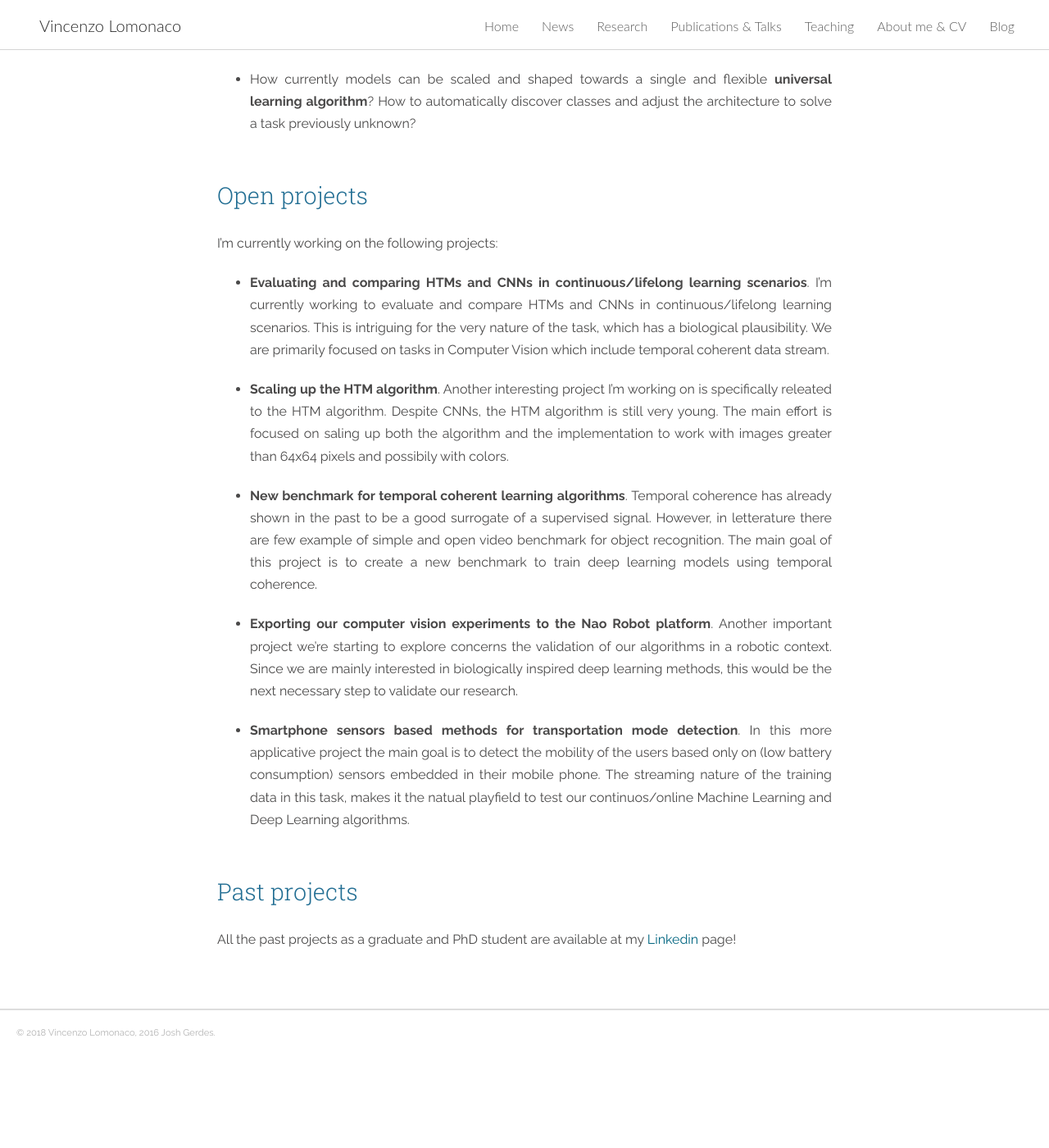
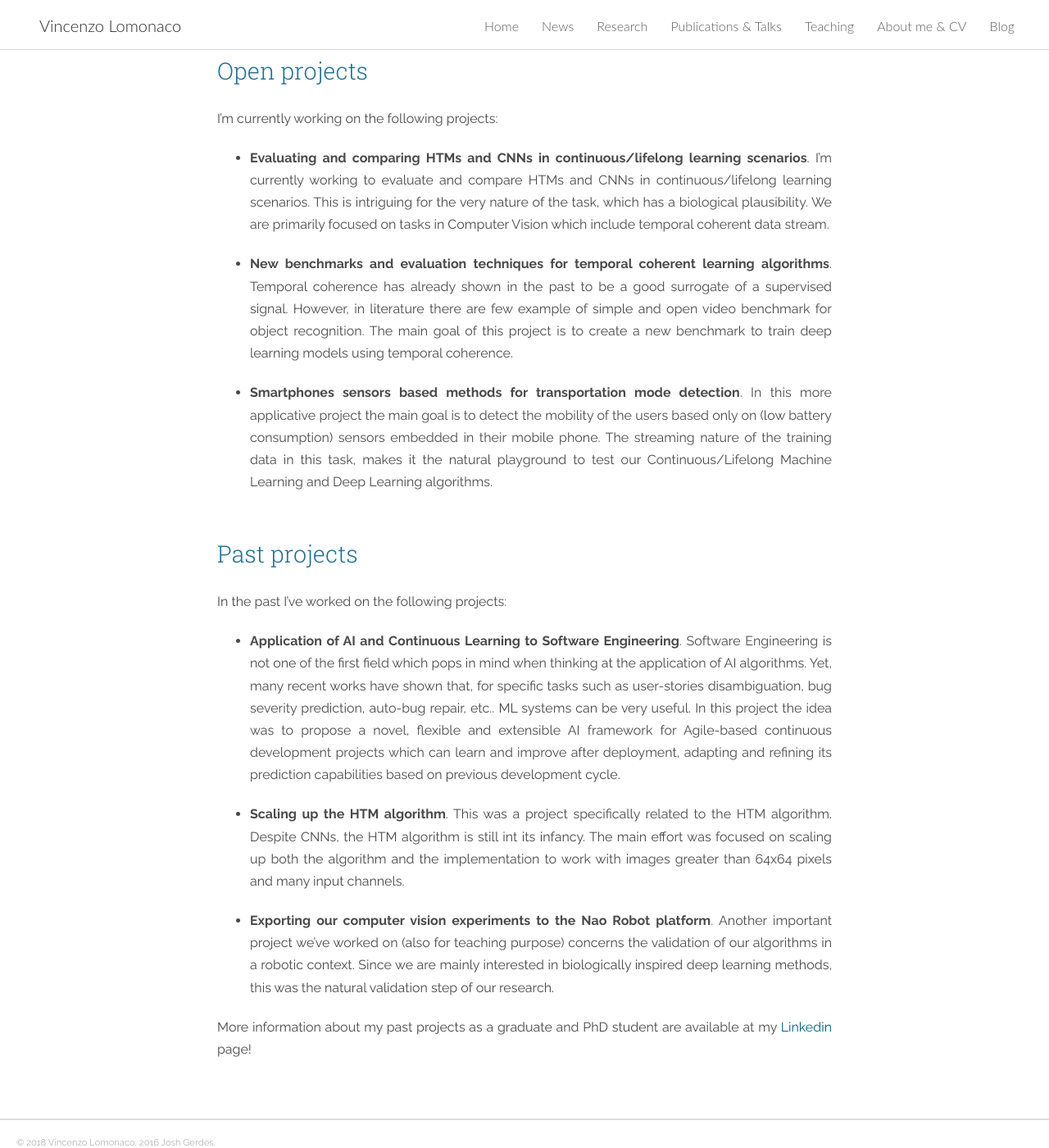
Before and after one commit to vlomonaco/website, a Jekyll site: the page built from research.md, in a window 1280 px wide and 1400 px high, scrolled down 1031 px. Shown: the whole window at 82% size. Built offline with Jekyll 4.4.1, drawn with Linux system fonts in a browser that asks for light colours; nearby versions of some CDN libraries; before the commit the page ends 2297 px from its top, so only the background shows below that; some of the changed text lies outside the part shown.

Commit message:
research section updated

```diff
--- a/research.md
+++ b/research.md
@@ -3,28 +3,24 @@
 layout: page
 ---
 
-In this page you will find everything you need to know about my **research interests** and the **work** I'm carrying on in my daily activities as a PhD Student. I'm always looking for collaboration and open for discussion. Fell free to drop me a line at anytime! ;-)
+In this page you will find everything you need to know about my **research interests** and the **work** I'm carrying out in my daily activities as a PhD Student. I'm always looking for collaboration and open for discussion. Fell free to drop me a line at any time! ;-)
 
 <p style="background: rgba(0,0,0,0.06) none repeat scroll 0% 0%; border: 1px solid rgb(222, 222, 222); padding: 1em; border-radius: 5px; text-align: center; margin-top:20px">
-<a href="#background">Background</a> &nbsp; | &nbsp; <a href="#interests">Research interests</a> &nbsp; | &nbsp; <a href="#projects">Open projects</a> &nbsp;| &nbsp;<a href="#pastprojects">Past projects</a><br>
+&nbsp; <a href="#interests">Research interests</a> &nbsp; | &nbsp; <a href="#projects">Open projects</a> &nbsp;| &nbsp;<a href="#pastprojects">Past projects</a><br>
 </p>
-
-<a href="#background"></a>
-<h3 id="background" style="margin-bottom: 30px;">Background</h3>
-
-I have a strong background in Data mining and Machine Learning. I have always felt at ease in manipulating, managing and analyzing large collections of data and I have successfully applied this knowledge in the context of biological systems.
-My own interest has then evolved towards the huge field of Artificial Intelligence, having always been intrigued by the idea of building a machine with superhuman abilities. I am now fully engaged in the study of **Deep Learning**, **Continuous/Lifelong learning**, and their application in **Computer Vision** and **Internet-Of-Things**.
 
 <a href="#interests"></a>
 <h3 id="interests" style="margin-bottom: 30px;">Research interests</h3>
 
-My interest is currently focused on trying to answer to the following questions:
+I have a strong background in Parallel Computing and Data Analytics. My interest has then evolved towards the huge field of Artificial Intelligence, having always been intrigued by the idea of building machines with superhuman abilities. I am now fully engaged in the study of Deep Learning, Continuous/Lifelong learning, and their application in Computer Vision and Internet-Of-Things.
+
+In my PhD I have been focusing on the following questions:
 
 * How much **biological learning systems** can inspire us to build better machines and better learning algorithms? What is the **right level of abstraction**? Can recent advances in Neuroscience provide useful insights to better understand what intelligence really is and design smart algorithms accordingly?
 
-* What does it really mean **unsupervised learning**? How much is it important for a learning algorithm? Is it the main feature our brain uses to solve almost any new problem it encounters?
+* What does it really mean **Unsupervised Learning**? How much is it important for a learning algorithm? Is it the main feature our brain uses to solve almost any new problem it encounters?
 
-* How much **incremental** and **continuous learning** philosophies should be embraced? Are them useful to help generalizing a learning algorithm?
+* How much **Incremental** and **Continuous Learning** philosophies should be embraced? Are them useful to help generalization and construct a sophisticate understanding of the external world?
 
 * How currently models can be scaled and shaped towards a single and flexible **universal learning algorithm**? How to automatically discover classes and adjust the architecture to solve a task previously unknown?
 
@@ -36,21 +32,26 @@
 * **Evaluating and comparing HTMs and CNNs in continuous/lifelong learning scenarios**.
 	I'm currently working to evaluate and compare HTMs and CNNs in continuous/lifelong learning scenarios. This is intriguing for the very nature of the task, which has a biological plausibility. We are primarily focused on tasks in Computer Vision which include temporal coherent data stream.
 
-* **Scaling up the HTM algorithm**.
-  Another interesting project I'm working on is specifically releated to the HTM algorithm. Despite CNNs, the HTM algorithm is still very young. The main effort is focused on saling up both the algorithm and the implementation to work with images greater than 64x64 pixels and possibily with colors.
+* **New benchmarks and evaluation techniques for temporal coherent learning algorithms**.
+  	Temporal coherence has already shown in the past to be a good surrogate of a supervised signal. However, in literature there are few example of simple and open video benchmark for object recognition. The main goal of this project is to create a new benchmark to train deep learning models using temporal coherence.
 
-* **New benchmark for temporal coherent learning algorithms**.
-  Temporal coherence has already shown in the past to be a good surrogate of a supervised signal. However, in letterature there are few example of simple and open video benchmark for object recognition. The main goal of this project is to create a new benchmark to train deep learning models using temporal coherence.
-
-* **Exporting our computer vision experiments to the Nao Robot platform**.
-  Another important project we're starting to explore concerns the validation of our algorithms in a robotic context. Since we are mainly interested in biologically inspired deep learning methods, this would be the next necessary step to validate our research.
-
-* **Smartphone sensors based methods for transportation mode detection**.
-	In this more applicative project the main goal is to detect the mobility of the users based only on (low battery consumption) sensors embedded in their mobile phone. The streaming nature of the training data in this task, makes it the natual playfield to test our continuos/online Machine Learning and Deep Learning algorithms.
+* **Smartphones sensors based methods for transportation mode detection**.
+	In this more applicative project the main goal is to detect the mobility of the users based only on (low battery consumption) sensors embedded in their mobile phone. The streaming nature of the training data in this task, makes it the natural playground to test our Continuous/Lifelong Machine Learning and Deep Learning algorithms.
 
 <a href="#pastprojects"></a>
 <h3 id="pastprojects" style="margin-bottom: 30px;">Past projects</h3>
 
-All the past projects as a graduate and PhD student are available at my [Linkedin][linkedin] page!
+In the past I've worked on the following projects:
+
+* **Application of AI and Continuous Learning to Software Engineering**.
+  	Software Engineering is not one of the first field which pops in mind when thinking at the application of AI algorithms. Yet, many recent works have shown that, for specific tasks such as user-stories disambiguation, bug severity prediction, auto-bug repair, etc.. ML systems can be very useful. In this project the idea was to propose a novel, flexible and extensible  AI framework for Agile-based continuous development projects which can learn and improve after deployment, adapting and refining its prediction capabilities based on previous development cycle.
+
+* **Scaling up the HTM algorithm**.
+  	This was a project specifically related to the HTM algorithm. Despite CNNs, the HTM algorithm is still int its infancy. The main effort was focused on scaling up both the algorithm and the implementation to work with images greater than 64x64 pixels and many input channels.
+
+* **Exporting our computer vision experiments to the Nao Robot platform**.
+  	Another important project we've worked on (also for teaching purpose) concerns the validation of our algorithms in a robotic context. Since we are mainly interested in biologically inspired deep learning methods, this was the natural validation step of our research.
+
+More information about my past projects as a graduate and PhD student are available at my [Linkedin][linkedin] page!
 
 [linkedin]: https://www.linkedin.com/in/vincenzo
```
